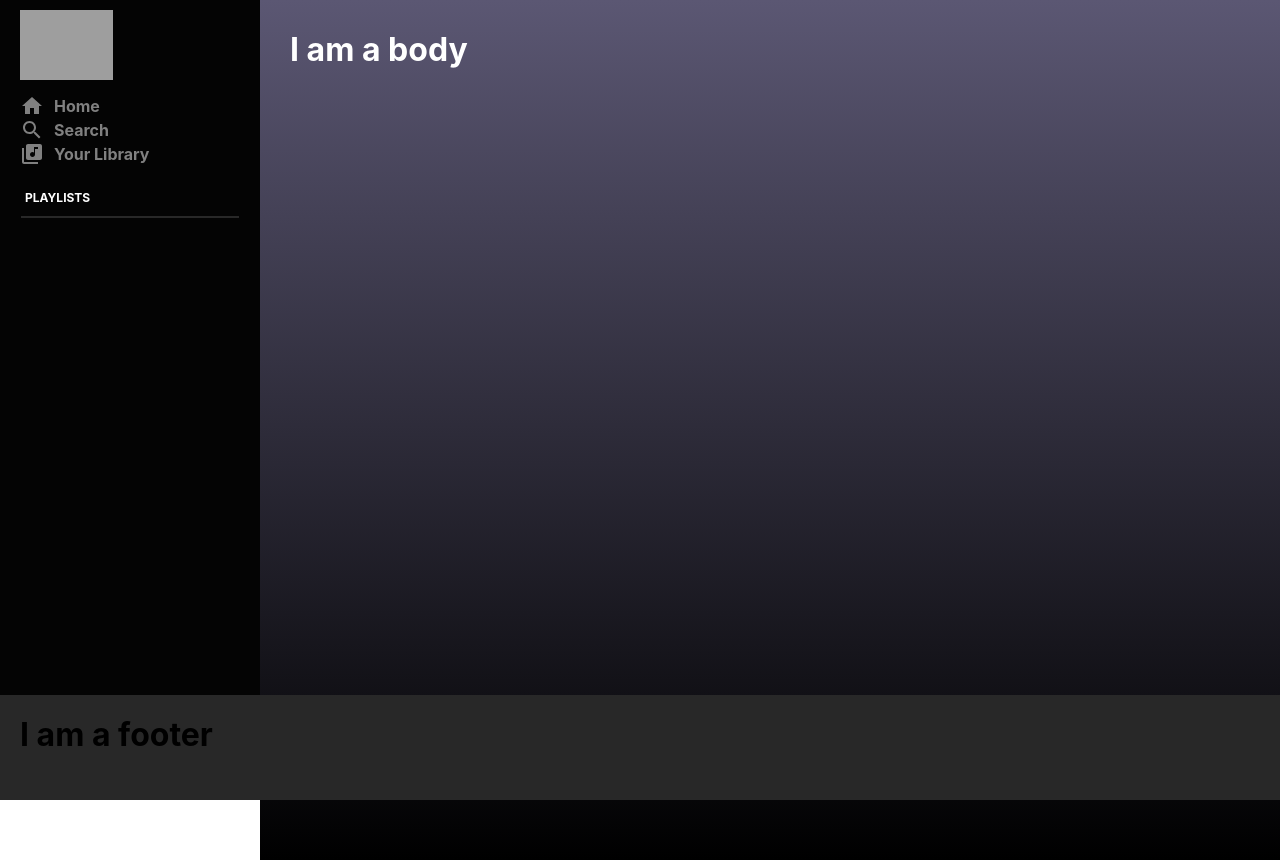
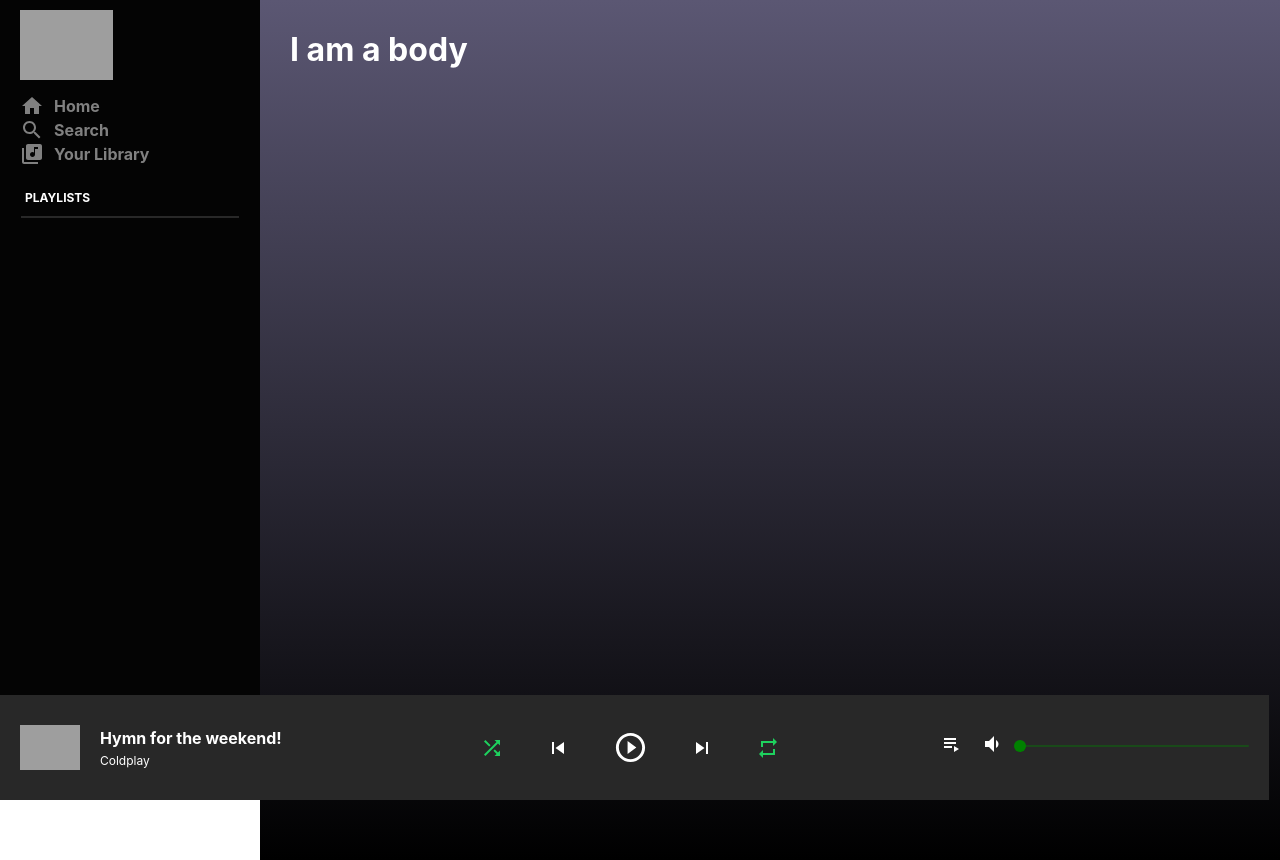
Before and after one commit to ashishchahal/spotify-clone-ac, a React (Create React App) app: page / in a window 1280 px wide. Built offline with nearby package versions, Linux system fonts and the light colour scheme; grey boxes are pictures that could not be loaded; what spotify-web-api-js would draw is missing.

Commit message:
footer icons & ui done

```diff
--- a/src/Components/Footer.js
+++ b/src/Components/Footer.js
@@ -1,10 +1,48 @@
 import React from "react";
 import "../Styles/Footer.css";
+import { Grid, Slider } from "@material-ui/core";
+import PlayCircleOutlineIcon from "@material-ui/icons/PlayCircleOutline";
+import SkipPreviousIcon from "@material-ui/icons/SkipPrevious";
+import SkipNextIcon from "@material-ui/icons/SkipNext";
+import ShuffleIcon from "@material-ui/icons/Shuffle";
+import RepeatIcon from "@material-ui/icons/Repeat";
+import VolumeDownIcon from "@material-ui/icons/VolumeDown";
+import PlaylistPlayIcon from "@material-ui/icons/PlaylistPlay";
 
 function Footer() {
   return (
     <div className="footer">
-      <h1>I am a footer</h1>
+      <div className="footer__left">
+        <img
+          className="footer__albumLogo"
+          src="https://i.pinimg.com/564x/21/c1/d3/21c1d3184ac70245a93790971f80396e.jpg"
+          alt="album-logo"
+        />
+        <div className="footer__songInfo">
+          <h4>Hymn for the weekend!</h4>
+          <p>Coldplay</p>
+        </div>
+      </div>
+      <div className="footer__center">
+        <ShuffleIcon className="footer__green" />
+        <SkipPreviousIcon className="footer__icon" />
+        <PlayCircleOutlineIcon className="footer__icon" fontSize="large" />
+        <SkipNextIcon className="footer__icon" />
+        <RepeatIcon className="footer__green" />
+      </div>
+      <div className="footer__right">
+        <Grid container spacing={2}>
+          <Grid item>
+            <PlaylistPlayIcon />
+          </Grid>
+          <Grid item>
+            <VolumeDownIcon />
+          </Grid>
+          <Grid item xs>
+            <Slider />
+          </Grid>
+        </Grid>
+      </div>
     </div>
   );
 }
--- a/src/Styles/Footer.css
+++ b/src/Styles/Footer.css
@@ -1,8 +1,65 @@
 .footer {
   position: fixed;
+  display: flex;
+  justify-content: space-between;
   bottom: 0;
   height: 65px;
-  width: 100%;
+  width: 96%;
   background-color: #282828;
   padding: 20px;
 }
+
+.footer__right * .MuiSlider-root {
+  color: green;
+}
+
+.footer__left {
+  flex: 0.3;
+  display: flex;
+  align-items: center;
+  color: white;
+  max-width: 300px;
+}
+
+.footer__albumLogo {
+  height: 60px;
+  width: 60px;
+  margin-right: 20px;
+  object-fit: contain;
+}
+
+.footer__green {
+  color: #1ed15e;
+}
+
+.footer__songInfo > h4 {
+  margin-bottom: 5px;
+}
+
+.footer__songInfo > p {
+  font-size: 12px;
+}
+
+.footer__center {
+  flex: 0.4;
+  padding: 0 100px;
+  color: white;
+  display: flex;
+  align-items: center;
+  justify-content: space-between;
+  max-width: 300px;
+}
+
+.footer__icon:hover,
+.footer__green:hover {
+  transition: transform 0.2s ease-in-out;
+  transform: scale(1.2) !important;
+}
+
+.footer__right {
+  flex: 0.3;
+  display: flex;
+  align-items: center;
+  color: white;
+  justify-content: space-between;
+}
--- a/src/index.css
+++ b/src/index.css
@@ -1,13 +1,21 @@
+body::-webkit-scrollbar {
+  display: none;
+}
+
+* {
+  margin: 0;
+}
+
 body {
   margin: 0;
-  font-family: -apple-system, BlinkMacSystemFont, 'Segoe UI', 'Roboto', 'Oxygen',
-    'Ubuntu', 'Cantarell', 'Fira Sans', 'Droid Sans', 'Helvetica Neue',
+  font-family: -apple-system, BlinkMacSystemFont, "Segoe UI", "Roboto", "Oxygen",
+    "Ubuntu", "Cantarell", "Fira Sans", "Droid Sans", "Helvetica Neue",
     sans-serif;
   -webkit-font-smoothing: antialiased;
   -moz-osx-font-smoothing: grayscale;
 }
 
 code {
-  font-family: source-code-pro, Menlo, Monaco, Consolas, 'Courier New',
+  font-family: source-code-pro, Menlo, Monaco, Consolas, "Courier New",
     monospace;
 }
```
